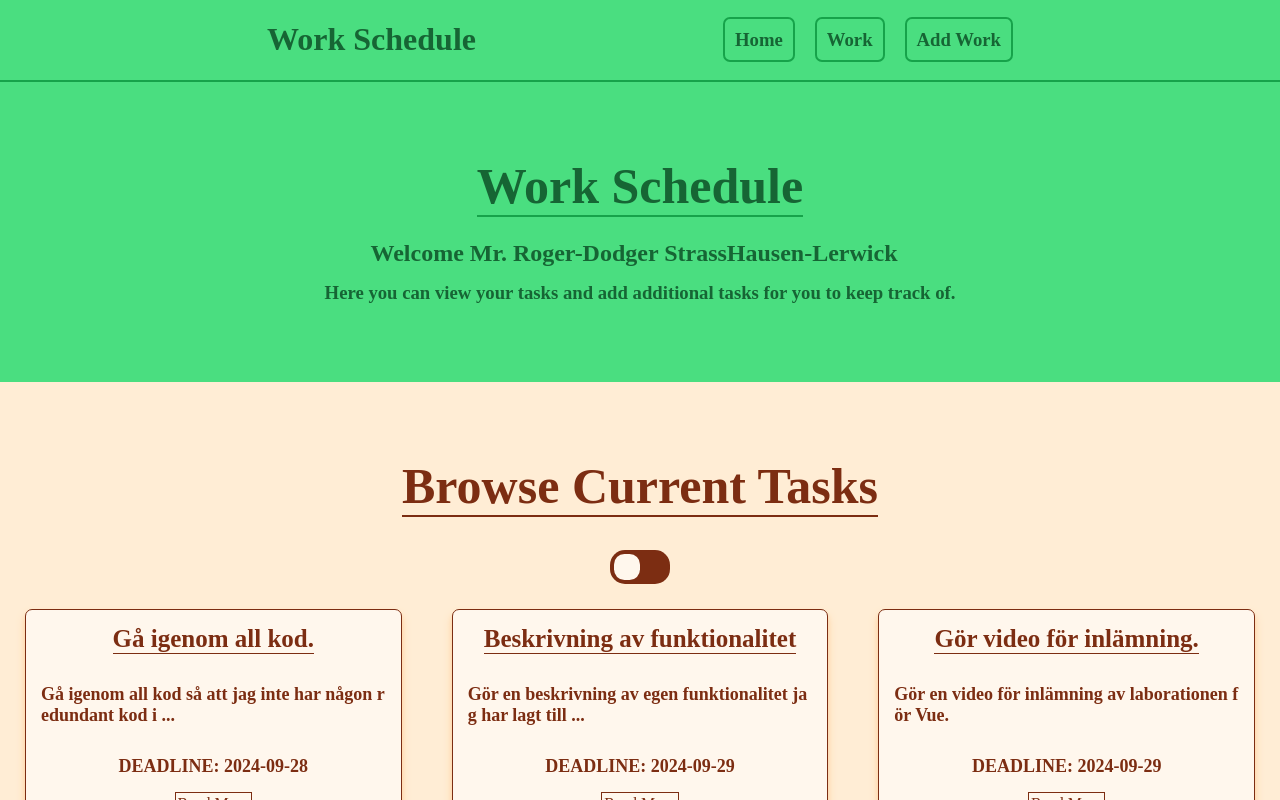
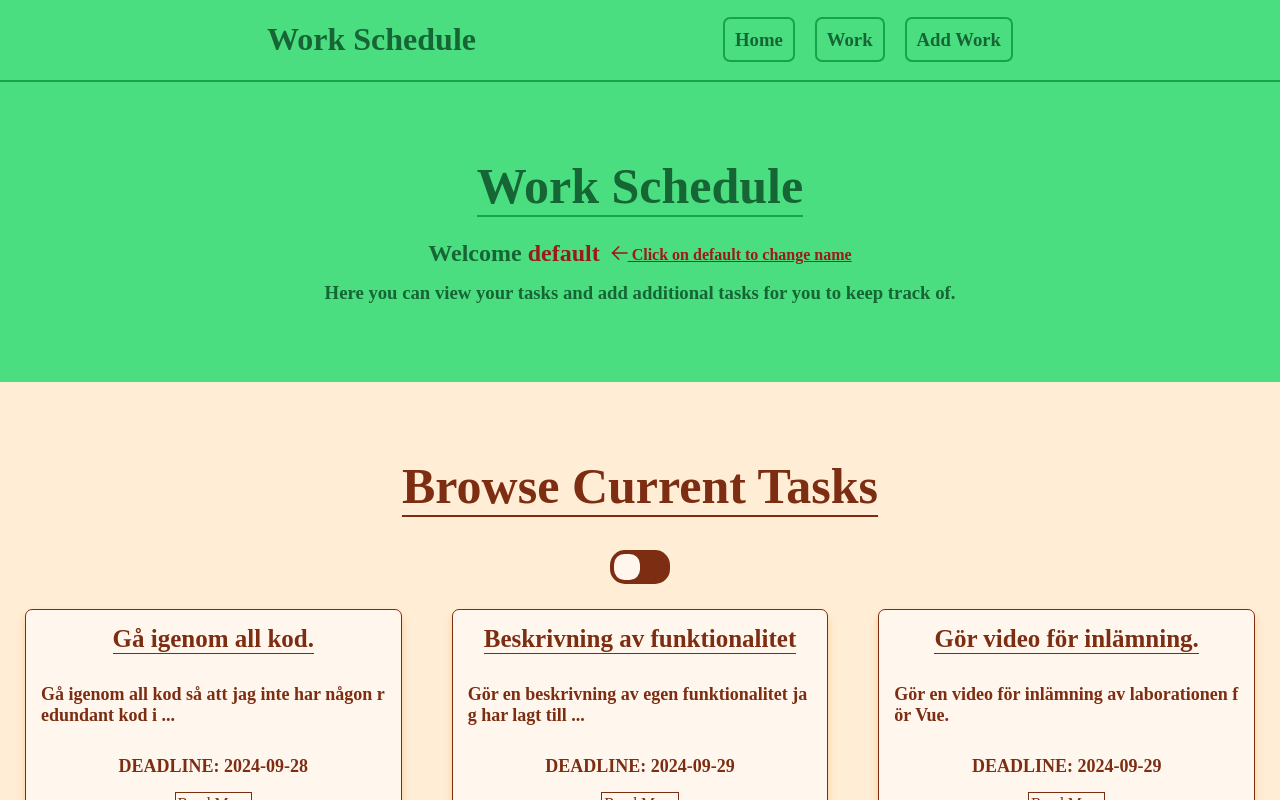
Before and after one commit to Win-ther/vue-labb2, a Vue app: page / in a window 1280 px wide. Shown: the top 800 px of the page. Built offline with nearby package versions, Linux system fonts and the light colour scheme; data requests are answered from the project's data file.

Commit message:
Cleanup of code

```diff
--- a/src/assets/main.css
+++ b/src/assets/main.css
@@ -3,35 +3,6 @@ body{
     height: 100%;
     margin: 0;
 }
-/*
 #app {
-  font-family: "Poppins", sans-serif;
+  font-family: "Times New Roman", sans-serif;
 }
-
-a,
-.green {
-  text-decoration: none;
-  color: hsla(160, 100%, 37%, 1);
-  transition: 0.4s;
-  padding: 3px;
-}
-
-@media (hover: hover) {
-  a:hover {
-    background-color: hsla(160, 100%, 37%, 0.2);
-  }
-}
-
-@media (min-width: 1024px) {
-  body {
-    display: flex;
-    place-items: center;
-  }
-
-  #app {
-    display: grid;
-    grid-template-columns: 1fr 1fr;
-    padding: 0 2rem;
-  }
-}
-*/
--- a/src/components/Task.vue
+++ b/src/components/Task.vue
@@ -1,5 +1,5 @@
 <script setup>
-import {computed, defineProps} from 'vue'
+import {defineProps} from 'vue'
 import {RouterLink} from "vue-router";
 
 const props = defineProps({
--- a/src/tasks.json
+++ b/src/tasks.json
@@ -100,6 +100,6 @@
     }
   ],
   "user": {
-    "name": "Mr. Roger-Dodger StrassHausen-Lerwick"
+    "name": "default"
   }
 }
```
Also changed, not shown: src/assets/logo.svg (deleted).
